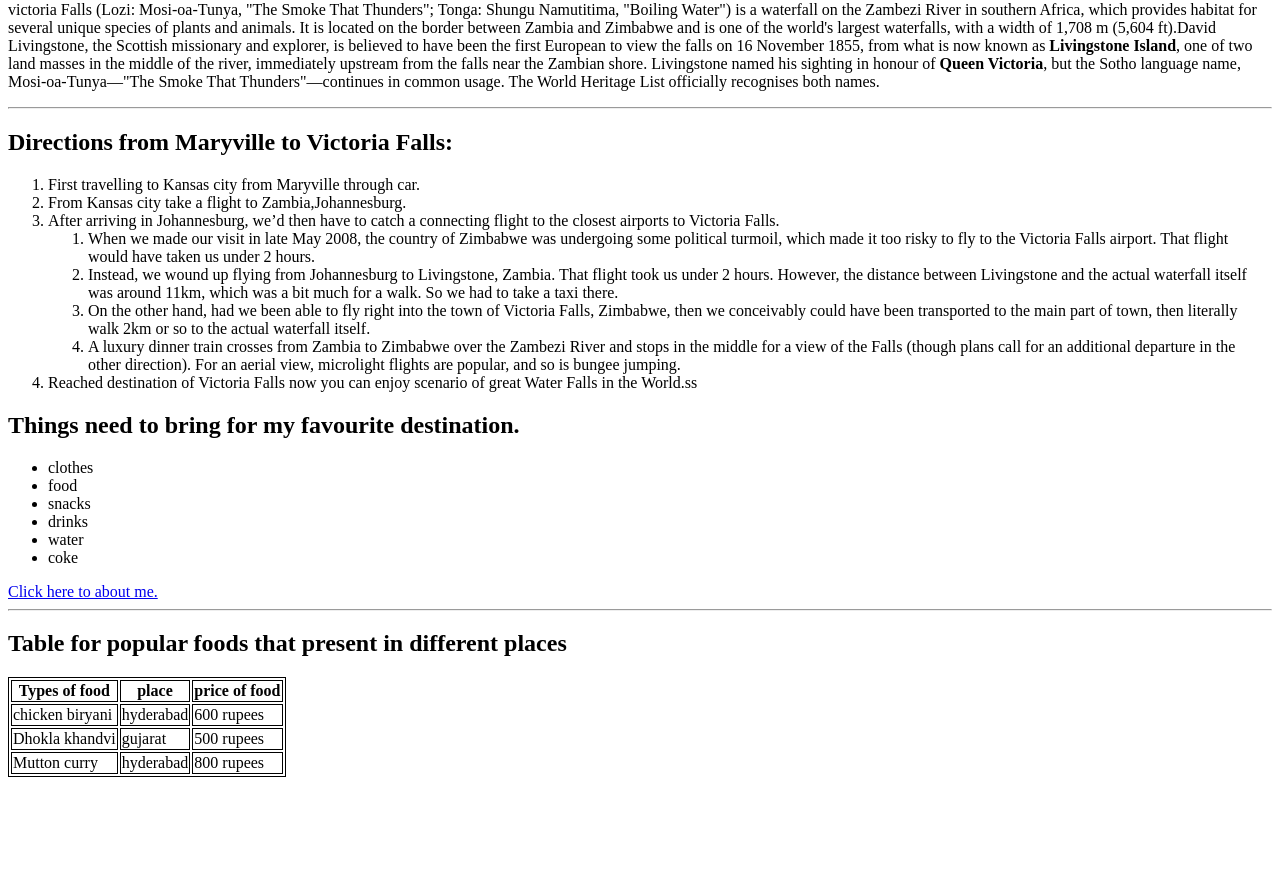
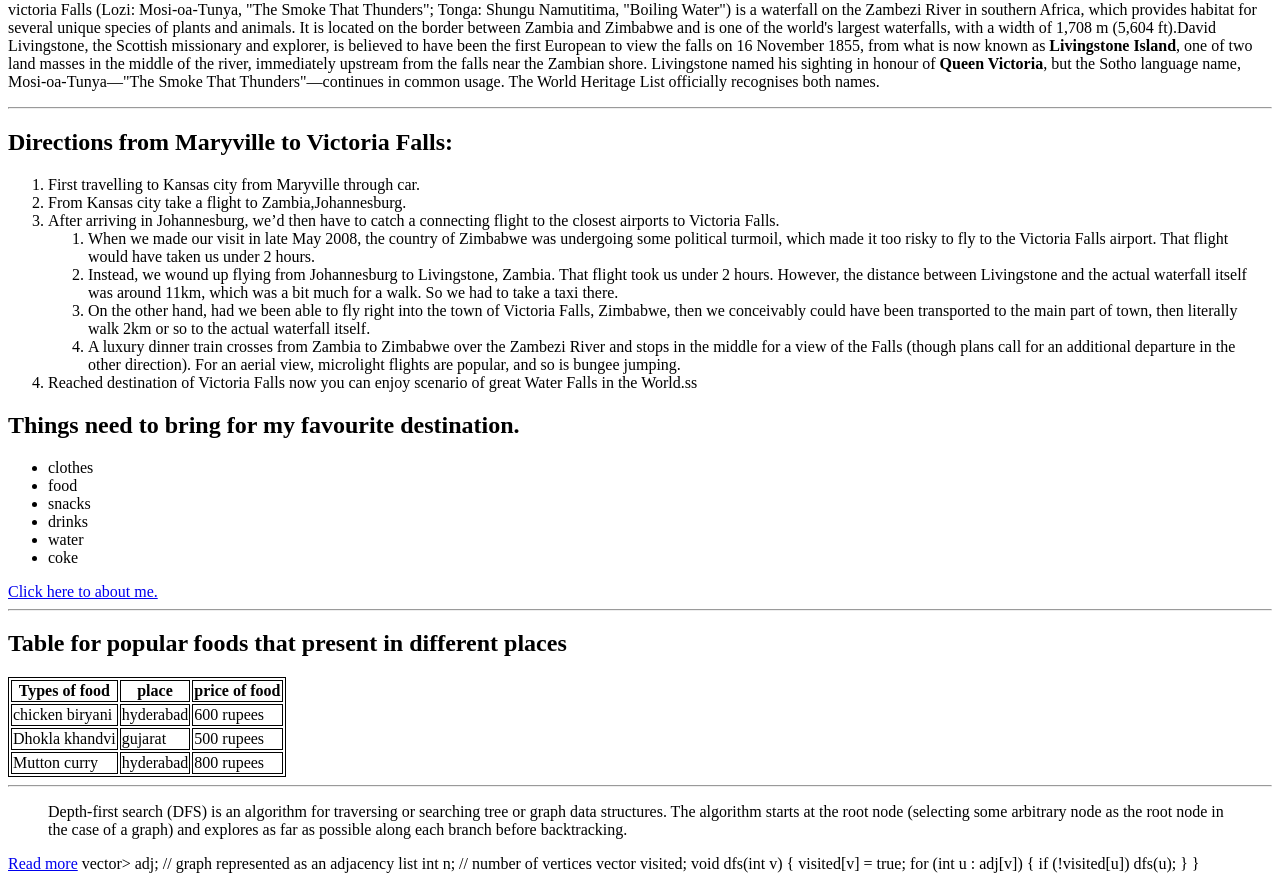
Before and after one commit to 44-563-WebApps-F21/webapps-f21-assignment-3-12nAVYA, a plain HTML site: page index.html in a window 1280 px wide. Shown: the part 79-960 px from the top of the page. Before the commit the page ends 864 px from the top, so only its background shows below. Drawn offline with Linux system fonts and the light colour scheme.

Commit message:
Update index.html

```diff
--- a/index.html
+++ b/index.html
@@ -76,5 +76,25 @@
             <td>800 rupees</td>
         </tr>
     </table>
+<hr>
+<blockquote>Depth-first search (DFS) is an algorithm for traversing or searching tree or graph data structures.
+    The algorithm starts at the root node (selecting some arbitrary node as the root node in the case of a graph)
+    and explores as far as possible along each branch before backtracking.
+</blockquote>
+<a href="https://en.wikipedia.org/wiki/Depth-first_search">Read more</a>
+<prev>
+    vector<vector<int>> adj; // graph represented as an adjacency list
+        int n; // number of vertices
+
+        vector<bool> visited;
+
+        void dfs(int v) {
+            visited[v] = true;
+            for (int u : adj[v]) {
+                if (!visited[u])
+                    dfs(u);
+            }
+        }
+</prev>
 </body>
 </html>
```
